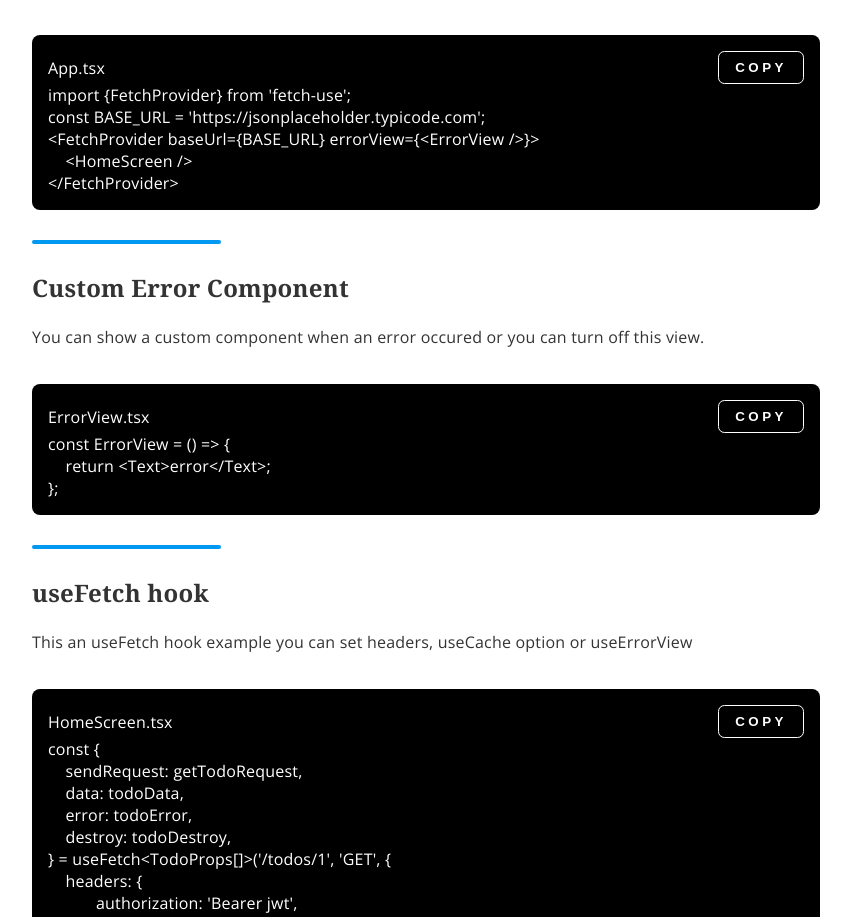
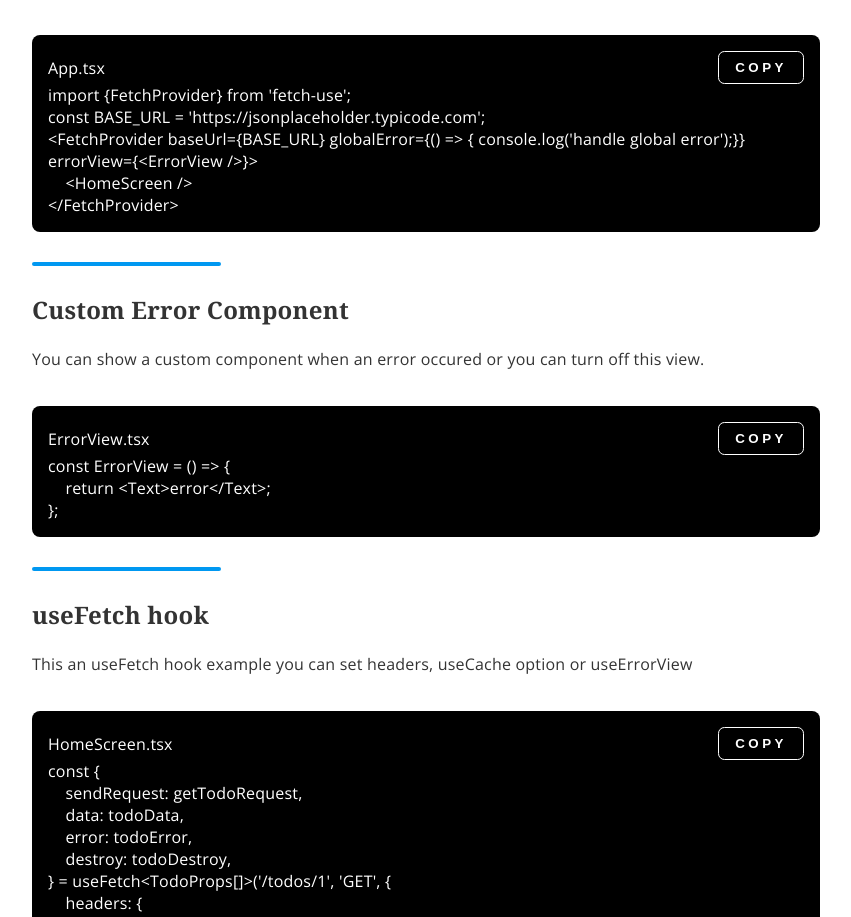
Before and after one commit to Akifcan/fetch-use-docs, a Vue app: page / in a window 1280 px wide. Shown: the part 927-1844 px from the top of the page, without its empty margins (324-1175 px from the left). Built offline with nearby package versions, Linux system fonts and the light colour scheme.

Commit message:
doc updated

```diff
--- a/src/components/docs/FetchProvider.vue
+++ b/src/components/docs/FetchProvider.vue
@@ -9,7 +9,7 @@ import AppCode from '../AppCode.vue'
     :code="[
       `import {FetchProvider} from 'fetch-use';`,
       `const BASE_URL = 'https://jsonplaceholder.typicode.com';`,
-      `<FetchProvider baseUrl={BASE_URL} errorView={<ErrorView />}>`,
+      `<FetchProvider baseUrl={BASE_URL} globalError={() => { console.log('handle global error');}} errorView={<ErrorView />}>`,
       `--<HomeScreen />`,
       `</FetchProvider>`
     ]"
```
